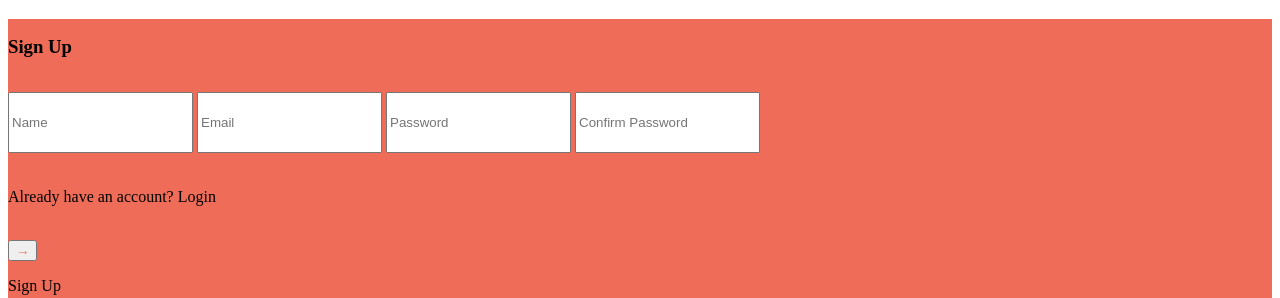
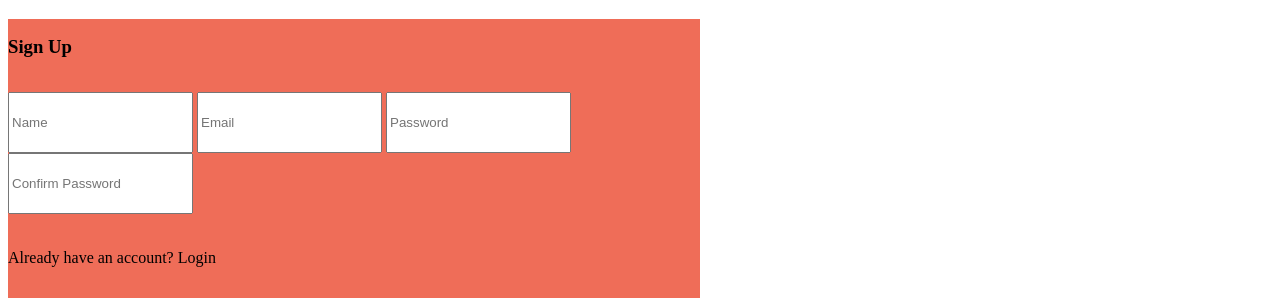
Before and after one commit to suhailsdesaifi/WorkSpace, a plain HTML site: page Avian Design/sign-up.html in a window 1280 px wide. Shown: the top 298 px of the page. Drawn offline with nearby package versions, Linux system fonts and the light colour scheme; files that its build step writes are made by us from their sources; a web font is replaced by a local one.

Commit message:
Update tailwind.css

```diff
--- a/Avian Design/tailwind.css
+++ b/Avian Design/tailwind.css
@@ -27,4 +27,9 @@
     .rounded-1xl{border-radius: 14px;}
     .box-shadow{box-shadow: 0px 34px 65px 0px rgba(116, 115, 128, 0.15);}
     .text-s{font-size: 8px;}
+
+     /* Updated CSS for Dashboard Forms */
+    .login-w{width: 692px;}
+    .login-h{height: 737px;}
+    .signin-h{height: 900px;}
 }
```
